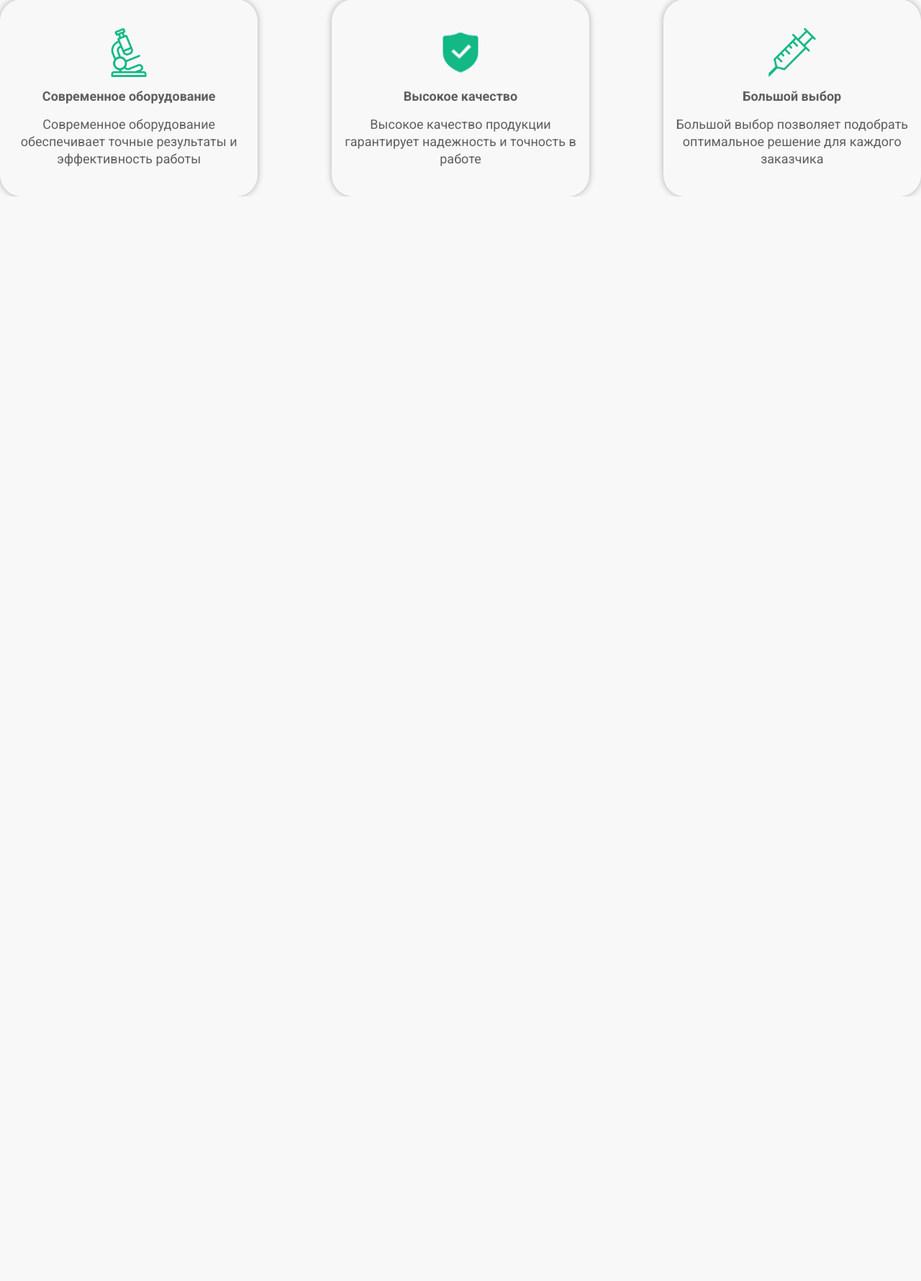
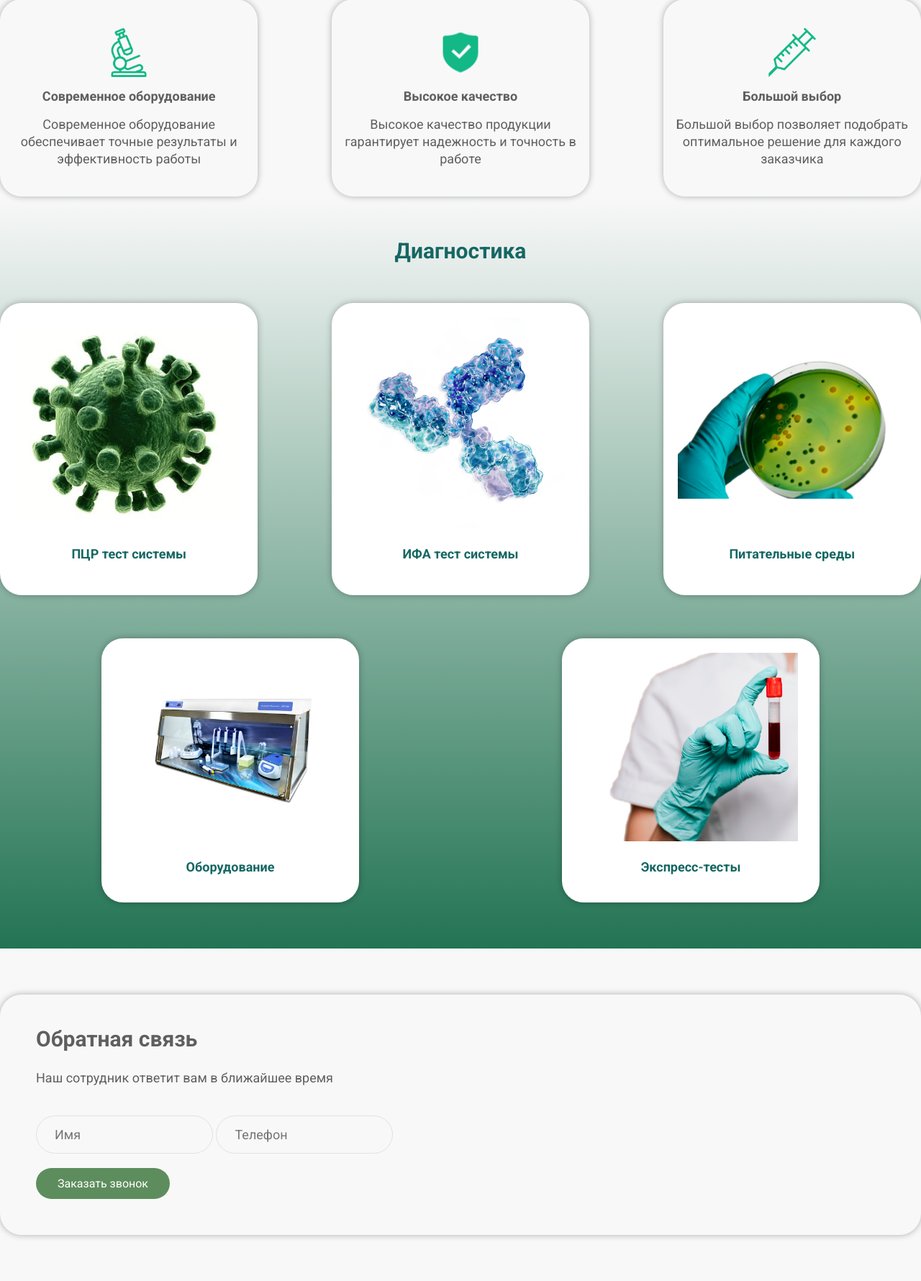
Before and after one commit to aezakmi52/cmrmed, a PHP site: page / in a window 1280 px wide. Shown: the part 1439-3219 px from the top of the page at 72% size. Before the commit the page ends 1712 px from the top, so only its background shows below. Run offline with PHP 8.4, Linux system fonts and the light colour scheme.

```diff
--- a/css/style.css
+++ b/css/style.css
@@ -215,7 +215,7 @@ header {
     justify-content: space-between;
     gap: 50px;
     padding: 40px 20px;
-    background-image: url('img/bg-abouttt-2.webp');
+    background-image: url('../img/bg-abouttt-2.webp');
     /* font-weight: 500; */
     border-radius: 30px;
     box-shadow: 0px 0px 10px  rgba(0, 0, 0, .3);
@@ -280,3 +280,82 @@ header {
     width: 20%;
     align-self: center;
 }
+
+.catalog {
+    width: 100%;
+    padding: 5% 0;
+    background: linear-gradient(0deg, rgba(35, 116, 84, 1), rgba(0, 0, 0, 0));
+}
+
+.cards {
+    color: rgba(21, 103, 99, 1);
+    text-align: center;
+}
+
+.cards h1 {
+    font-size: 30px;
+}
+
+.cards-wrapper {
+    display: flex;
+    flex-direction: row;
+    justify-content: space-between;
+    margin-top: 60px;
+}
+
+.cards-wrapper-2 {
+    display: flex;
+    flex-direction: row;
+    justify-content: space-around;
+    margin-top: 60px;
+}
+
+.cards-wrapper a, .cards-wrapper-2 a {
+    border-radius: 30px;
+    background-color: #fff;
+    padding: 20px;
+    width: 28%;
+    box-shadow: 0 0 10px rgba(0, 0, 0, .3);
+    transition: .3s;
+}
+
+.cards-wrapper a img, .cards-wrapper-2 a img {
+    width: 100%;
+    height: 80%;
+    object-fit: contain;
+    margin-bottom: 20px;
+}
+
+.cards-wrapper a:hover, .cards-wrapper-2 a:hover {
+    transform: scale(1.05);
+    box-shadow: 0 0 10px rgba(0, 0, 0, 1);
+}
+
+.feedback {
+    width: 100%;
+    padding: 50px 0 50px 50px;
+    margin: 5% 0;
+    border-radius: 30px;
+    box-shadow: 0 0 10px rgba(0, 0, 0, .3);
+    display: flex;
+    flex-direction: column;
+    gap: 30px;
+}
+
+.feedback h1 {
+    font-size: 30px;
+}
+
+.feedback input {
+    width: 20%;
+    padding: 15px 25px;
+    font-size: 18px;
+    border-radius: 30px;
+    outline: none;
+    border: 1px solid #e1e1e1;
+    margin-top: 10px;
+}
+
+.feedback button {
+    margin-top: 20px;
+}
--- a/header.html
+++ b/header.html
@@ -6,7 +6,6 @@
     <link rel="stylesheet" href="css/style.css">
     <link rel="preconnect" href="https://fonts.googleapis.com">
     <link rel="preconnect" href="https://fonts.gstatic.com" crossorigin>
-    <link href="https://fonts.googleapis.com/css2?family=Mulish:ital,wght@0,200..1000;1,200..1000&display=swap" rel="stylesheet">
     <title>Центр Медицинских Решений</title>
 </head>
 <body>
--- a/index.html
+++ b/index.html
@@ -70,6 +70,50 @@
             </div>
         </div>
     </div>
+    <div class="catalog">
+        <div class="container">
+            <div class="cards">
+                <h1>Диагностика</h1>
+                <div class="cards-wrapper">
+                    <a href="#">
+                        <img src="img/uslugi-1.png" alt="">
+                        <h2>ПЦР тест системы</h2>
+                    </a>
+                    <a href="#">
+                        <img src="img/uslugi-2.webp" alt="">
+                        <h2>ИФА тест системы</h2>
+                    </a>
+                    <a href="#">
+                        <img src="img/uslugi-3.jpg" alt="">
+                        <h2>Питательные среды</h2>
+                    </a>
+                </div>
+                <div class="cards-wrapper-2">
+                    <a href="#">
+                        <img src="img/uslugi-4.jpg" alt="">
+                        <h2>Оборудование</h2>
+                    </a>
+                    <a href="#">
+                        <img src="img/uslugi-5.png" alt="">
+                        <h2>Экспресс-тесты</h2>
+                    </a>
+                </div>
+            </div>
+        </div>
+    </div>
+        <div class="container">
+            <div class="feedback">
+                <h1>Обратная связь</h1>
+                <p>Наш сотрудник ответит вам в ближайшее время</p>
+                <form action="#" method="post">
+                    <div>
+                        <input type="text" placeholder="Имя">
+                        <input type="tel" placeholder="Телефон" pattern="\+?[0-9\s\-\(\)]{7,15}" required>
+                    </div>
+                    <button type="submit">Заказать звонок</button>
+                </form>
+            </div>
+        </div>
     <script src="js/scripts.js"></script>
 </body>
 </html>
```
Also changed, not shown: footer.html (added, +12 -0 lines), img/uslugi-1.png (added), img/uslugi-2.webp (renamed from img/anti.webp), img/uslugi-3.jpg (added), img/uslugi-4.jpg (added), img/uslugi-5.png (added).
